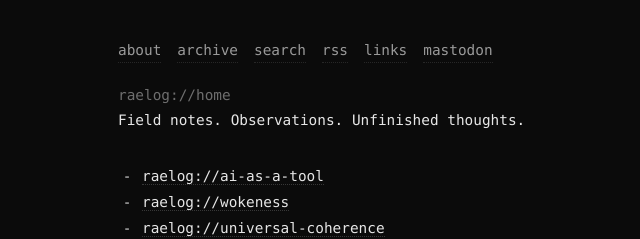
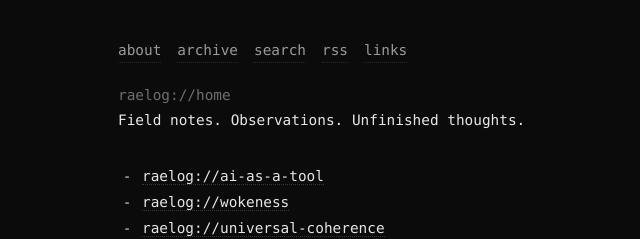
Before and after one commit to raelovejoy/raelog, a Jekyll site: the page built from index.html, in a window 1280 px wide. Shown: the top 239 px of the page, without its empty margins (122-762 px from the left). Built offline with Jekyll 4.4.1, drawn with Linux system fonts in a browser that asks for light colours.

Commit message:
Update default.html

```diff
--- a/_layouts/default.html
+++ b/_layouts/default.html
@@ -36,7 +36,7 @@
       <a href="{{ '/search/' | relative_url }}">search</a>
       <a href="{{ '/feed.xml' | relative_url }}">rss</a>
       <a href="{{ '/links/' | relative_url }}">links</a>
-      <a rel="me" href="https://kolektiva.social/@rae">mastodon</a>
+      <a rel="me" href="https://kolektiva.social/@rae" style="display:none;">mastodon</a>
     </div>
 
     {{ content }}
```
